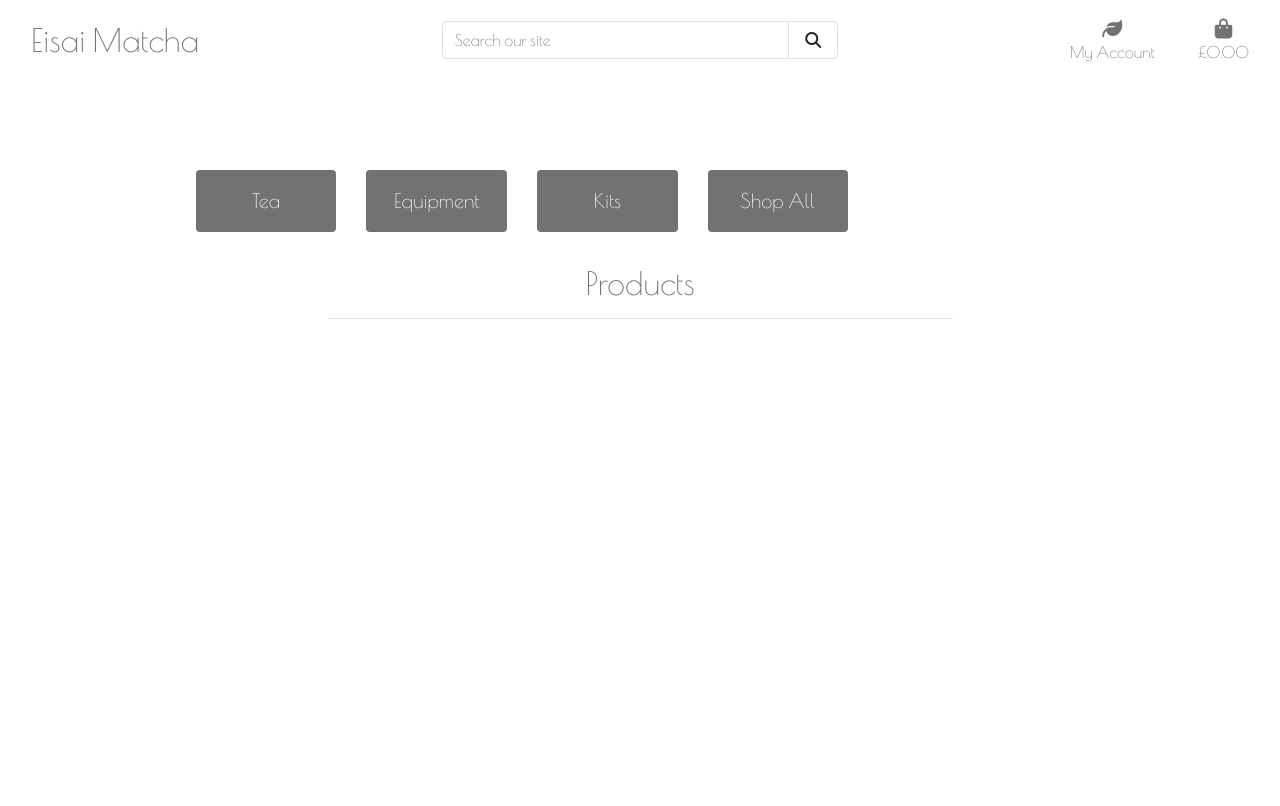
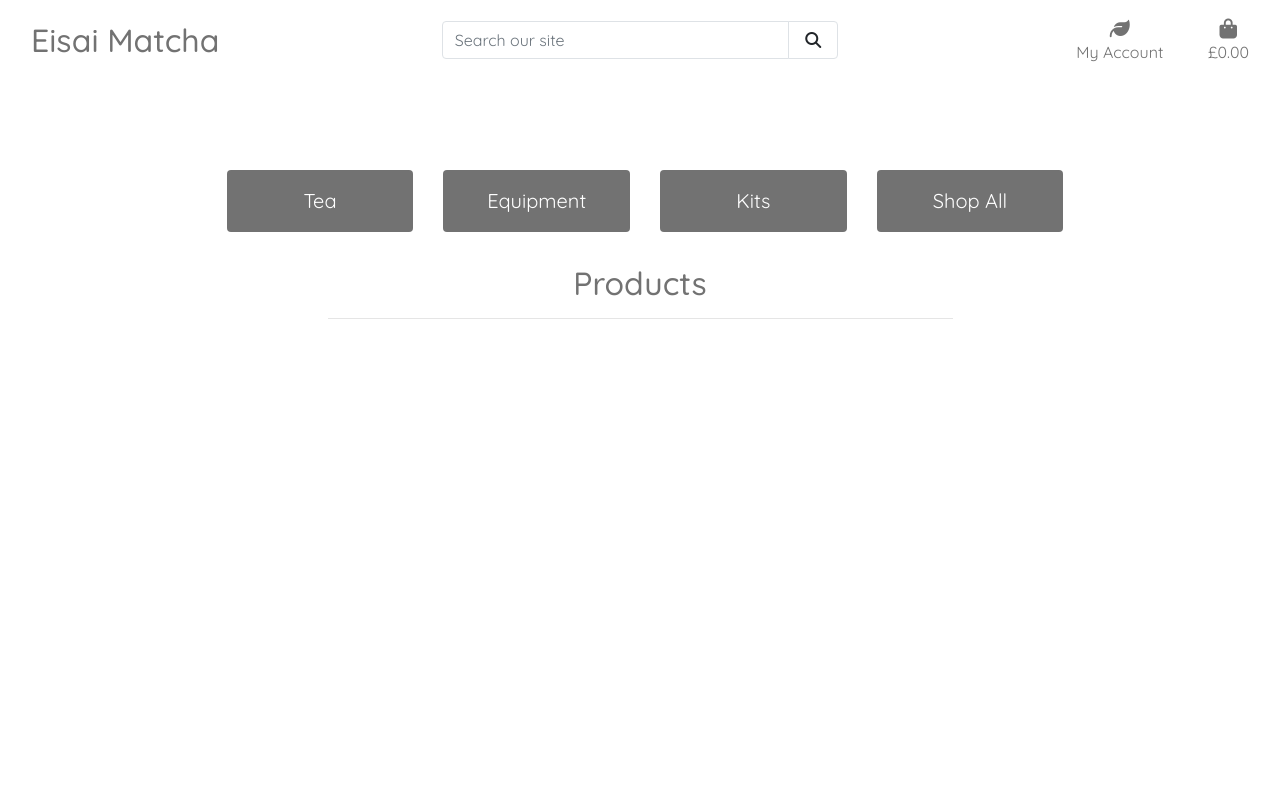
Before and after one commit to MCamish29/eisaimatcha, a Django app: page /products/ in a window 1280 px wide. Run offline with Django 3.2, Linux system fonts and the light colour scheme; data that the repository does not hold is empty; some libraries are stand-ins or nearby versions.

Commit message:
adjust styling

```diff
--- a/products/templates/products/products.html
+++ b/products/templates/products/products.html
@@ -1,7 +1,7 @@
 {% extends "base.html" %}
 {% load static %}
 {% block page_header %}
-    <div class="container header-container">
+    <div class="header-container">
         <div class="row">
             <div class="col">
                 <div class="row justify-content-center">
@@ -87,8 +87,8 @@
                                                     name="quantity" value="1" min="1" max="99"
                                                     data-item_id="{{ product.id }}"
                                                     id="id_qty_{{ product.id }}">
-                                                <div class="input-group-prepend">
-                                                    <button class="decrement-qty btn-sm shop-button rounded-0"
+                                                <div class="input-group-prepend px-2">
+                                                    <button class="decrement-qty btn-sm shop-button"
                                                         data-item_id="{{ product.id }}" id="decrement-qty_{{ product.id }}">
                                                         <span class="icon">
                                                             <i class="fas fa-minus"></i>
@@ -97,7 +97,7 @@
                                                 </div>
 
                                                 <div class="input-group-append">
-                                                    <button class="increment-qty btn-sm shop-button rounded-0"
+                                                    <button class="increment-qty btn-sm shop-button"
                                                         data-item_id="{{ product.id }}" id="increment-qty_{{ product.id }}">
                                                         <span class="icon">
                                                             <i class="fas fa-plus"></i>
--- a/static/css/base.css
+++ b/static/css/base.css
@@ -2,7 +2,7 @@ html {
     height: 100%;
 }
 body {
-    font-family: 'Poiret One', sans-serif !important;
+    font-family: 'Quicksand', sans-serif !important;
     height: calc(100vh - 164px);
 }
 
@@ -14,8 +14,7 @@ body {
     height: 1.5rem;
     width: 1.5rem;
 }
-.logo-font {
-}
+
 .main-logo-link {
     width: fit-content;
 }
--- a/templates/base.html
+++ b/templates/base.html
@@ -13,7 +13,7 @@
 
     {% block corecss %}
       <link rel="stylesheet" href="https://cdn.jsdelivr.net/npm/bootstrap@4.4.1/dist/css/bootstrap.min.css" integrity="sha384-Vkoo8x4CGsO3+Hhxv8T/Q5PaXtkKtu6ug5TOeNV6gBiFeWPGFN9MuhOf23Q9Ifjh" crossorigin="anonymous">
-      <link rel="stylesheet" href="https://fonts.googleapis.com/css2?family=Poiret+One&display=swap">
+      <link rel="stylesheet" href="https://fonts.googleapis.com/css2?family=Quicksand:wght@300..700&display=swap">
       <link rel="stylesheet" href="{% static 'css/base.css' %}">
     {% endblock %}
     {% block extra_css %}
```
Also changed, not shown: home/templates/home/index.html (+7 -5 lines), media/matcha_banner.jpg (added).
